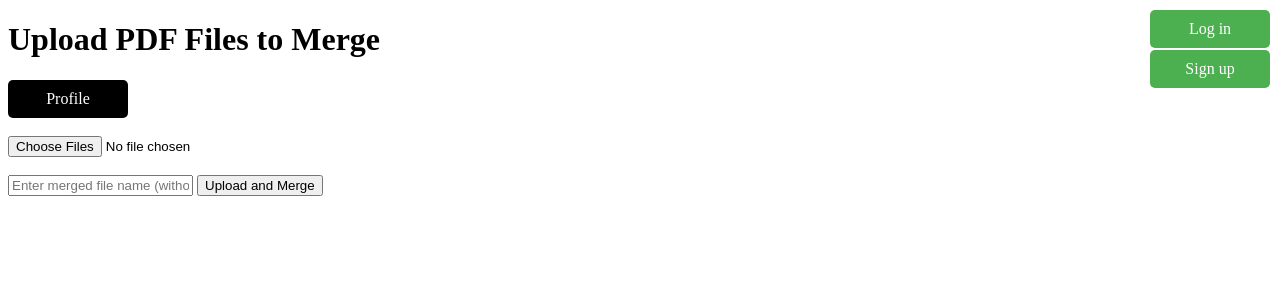
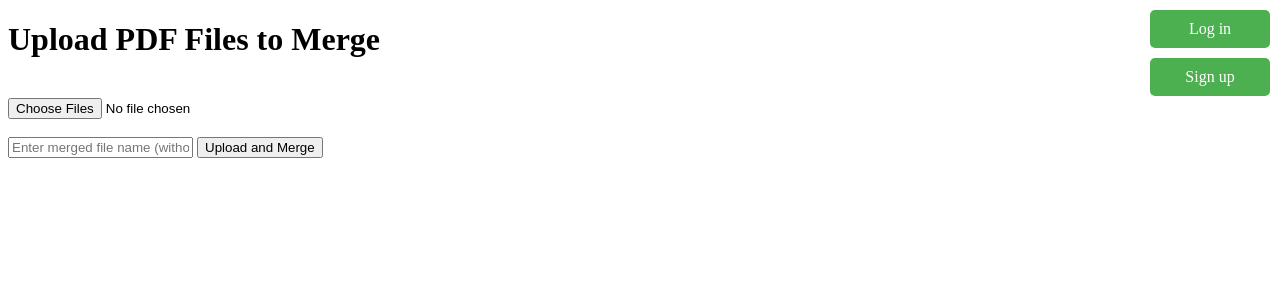
Before and after one commit to ALEX13GBeb/PDF-Merger, a Flask app: page / in a window 1280 px wide. Shown: the top 300 px of the page. Run offline with Flask 3, Linux system fonts and the light colour scheme.

Commit message:
Added Profile, Sing Out, Session Buttons

```diff
--- a/app.py
+++ b/app.py
@@ -20,7 +20,8 @@ def allowed_file(filename):
 
 @app.route("/")
 def index():
-    return render_template("index.html")
+    logged_in=session.get("logged_in", False)
+    return render_template("index.html", logged_in=logged_in)
 
 @app.route("/profile", methods=["GET", "POST"])
 def profile_page():
@@ -28,6 +29,7 @@ def profile_page():
 
 @app.route("/login", methods=["GET", "POST"])
 def login_page():
+
     if request.method == "POST":
         try_login = [request.form.get("login_un"), request.form.get("login_password")]
 
@@ -41,19 +43,18 @@ def login_page():
                 for row in login_rows:
                     available_login = [row[0], row[1]]
                     if try_login == available_login:
-                        session.pop("error", None)  # Clear any existing error messages
-                        print("Login successful.")  # Debugging statement
+                        session.pop("error", None)# Clear any existing error messages
+                        ########################
+                        session["logged_in"]=True
+                        ########################
                         return redirect(url_for("index"))  # Redirect to the index or another page
 
         # Set an error message in session if login fails
         session["error"] = "Invalid username or password"
-        print(f"Login failed: {session['error']}")  # Debugging statement
         return redirect(url_for("login_page"))  # Redirect to the login page to display the error
 
     # For GET requests, or if login fails, render the login page
-    error = session.pop("error", None)  # Clear the error from session if it exists
-    print(f"Rendering login page with error: {error}")  # Debugging statement
-    return render_template("login.html", error=error)
+    return render_template("login.html", error=session.pop("error", None))
 
 @app.route("/signup", methods=["GET", "POST"])
 def signup_page():
@@ -138,5 +139,10 @@ def upload_file():
         print("No valid files to merge.")  # Debugging statement
         return redirect(request.url)
 
+@app.route("/signout")
+def logout():
+    session.pop("logged_in", None)
+    return redirect(url_for("index"))
+
 if __name__ == "__main__":
     app.run(debug=True)
--- a/templates/index.html
+++ b/templates/index.html
@@ -16,32 +16,33 @@
             width: 80px;       /* Fixed width for both buttons */
             text-align: center; /* Center text inside the button */
             display: inline-block; /* Ensure the width and text alignment work */
+            margin-bottom:10px;
         }
+
+        .button:last-child {
+        margin-bottom: 0; /* Remove bottom margin for the last button */
+        }
+
 
         .button:hover {
             background-color: #45a049; /* Darken the button on hover */
         }
 
-        .button-wrapper {
-            position: absolute;
-            right: 10px; /* Align buttons to the right of the page */
-            /* Ensure both buttons are vertically aligned */
-        }
-
-        .button-wrapper:nth-of-type(1) {
-            top: 10px; /* Position first button from the top */
-        }
-
-        .button-wrapper:nth-of-type(2) {
-            top: 50px; /* Position second button below the first button */
-        }
+        .button-container {
+        display: flex;
+        flex-direction: column; /* Stack items vertically */
+        align-items: flex-end; /* Align items to the right */
+        position: fixed;
+        top: 10px; /* Start from the top of the page */
+        right: 10px; /* Align to the right side */
+    }
 
         .green{
             background-color: #4CAF50; /* Button background color */
         }
 
-        .black{
-            background-color: #000000;
+        .blue{
+            background-color: #483D8B;
         }
     </style>
 </head>
@@ -49,16 +50,17 @@
 
     <h1>Upload PDF Files to Merge</h1>
 
-    <div class="button-wrapper">
+
+    <div class="button-container">
+        {% if not logged_in %}
         <a href="/login" class="button green">Log in</a>
-    </div>
+        <a href="/signup" class="button green">Sign up</a>
+        {% endif %}
 
-    <div class="button-wrapper">
-        <a href="/signup" class="button green">Sign up</a>
-    </div>
-
-    <div>
-        <a href="/profile" class="button black">Profile</a>
+        {% if logged_in %}
+        <a href="/profile" class="button blue">Profile</a>
+        <a href="/signout" class="button blue">Sign Out</a>
+        {% endif %}
     </div>
 
     <br>
--- a/templates/login.html
+++ b/templates/login.html
@@ -97,8 +97,8 @@
             </div>
 
             <div>
-                {% if error%}
-                <p class="error-message">{{ error }}</p>
+                {% if error %}
+                <p class="error-message"> {{ error }} </p>
                 {% endif %}
             </div>
 
```
